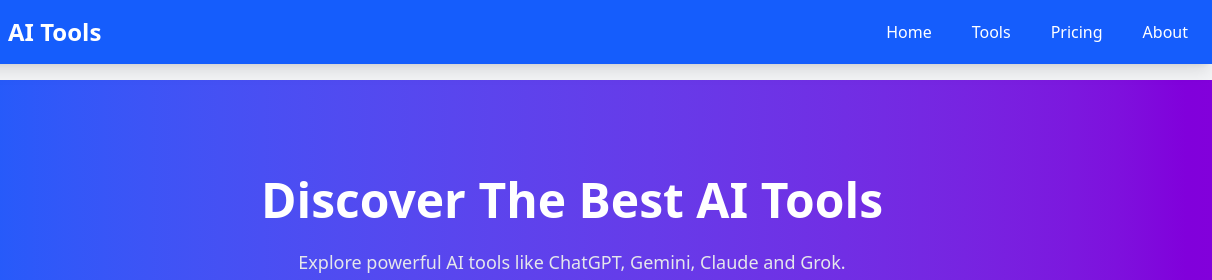
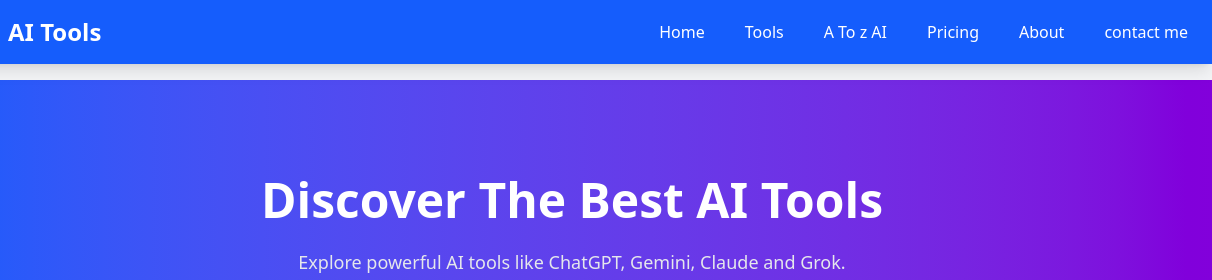
Before and after one commit to Amaan690/Ai-platform, a website: page dist/index.html in a window 1280 px wide. Shown: the top 280 px of the page, 68-1280 px from the left. Drawn offline with Linux system fonts and the light colour scheme.

Commit message:
Navbar Updates

```diff
--- a/dist/index.html
+++ b/dist/index.html
@@ -44,10 +44,12 @@
                     <a href="/dist/index.html" class="text-white hover:text-yellow-300 duration-300">Home</a>
 
                     <a href="#tool" class="text-white hover:text-yellow-300 duration-300 scroll-smooth">Tools</a>
+                    <a href="#tool" class="text-white hover:text-yellow-300 duration-300 scroll-smooth">A To z AI</a>
 
                     <a href="../dist/pages/price.html" class="text-white hover:text-yellow-300 duration-300">Pricing</a>
 
                     <a href="#" class="text-white hover:text-yellow-300 duration-300">About</a>
+                    <a href="#" class="text-white hover:text-yellow-300 duration-300">contact me</a>
 
                 </div>
 
```
